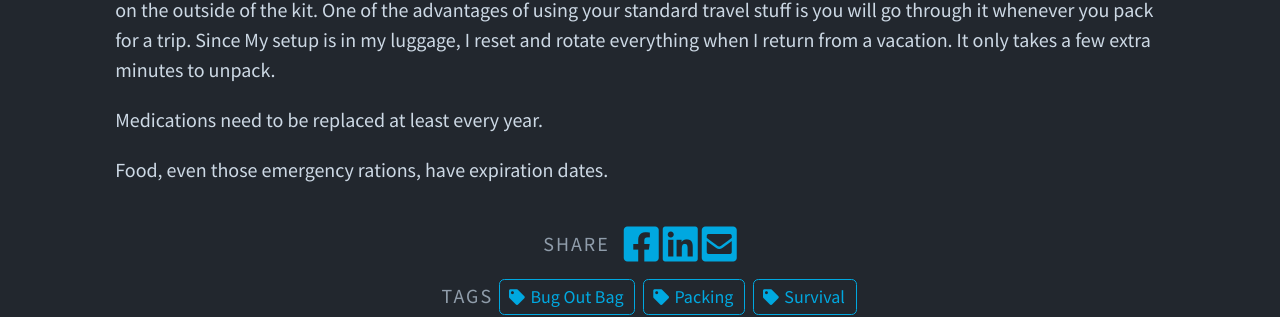
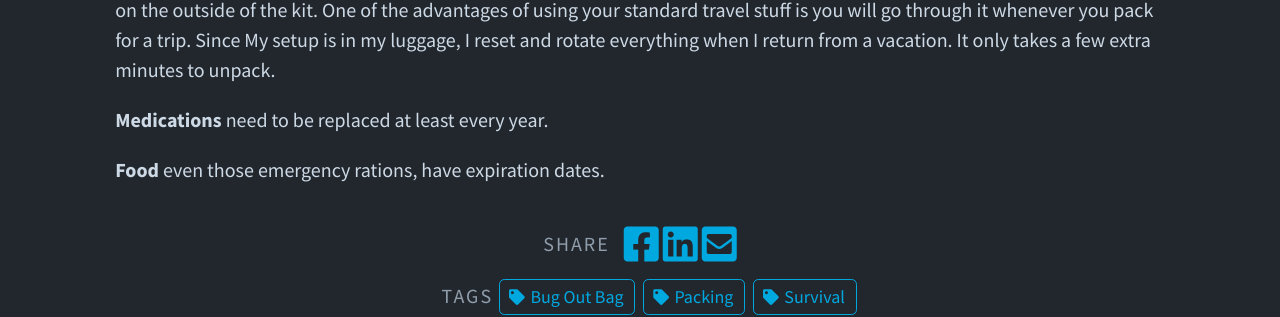
Before and after one commit to mjh2901/mikehathaway.com, a Jekyll site: the page built from _posts/2024-03-21-my-bug-out-bag.markdown, in a window 1280 px wide and 900 px high, scrolled down 3753 px. Shown: the part 192-509 px from the top of the window. Built offline with Jekyll 4.4.1, drawn with Linux system fonts in a browser that asks for light colours.

Commit message:
Automatic update

```diff
--- a/_posts/2024-03-21-my-bug-out-bag.markdown
+++ b/_posts/2024-03-21-my-bug-out-bag.markdown
@@ -121,6 +121,6 @@ If you are fleeing fire, flood, Earthquake, or Florida, you will probably need t
 
 Everything that has an expiration date needs to be noted and rotated. I recomend a 3 x 5 card listing item and expiration date on the outside of the kit. One of the advantages of using your standard travel stuff is you will go through it whenever you pack for a trip. Since My setup is in my luggage, I reset and rotate everything when I return from a vacation. It only takes a few extra minutes to unpack.
 
-Medications need to be replaced at least every year.
+**Medications** need to be replaced at least every year.
 
-Food, even those emergency rations, have expiration dates.
+**Food** even those emergency rations, have expiration dates.
```
